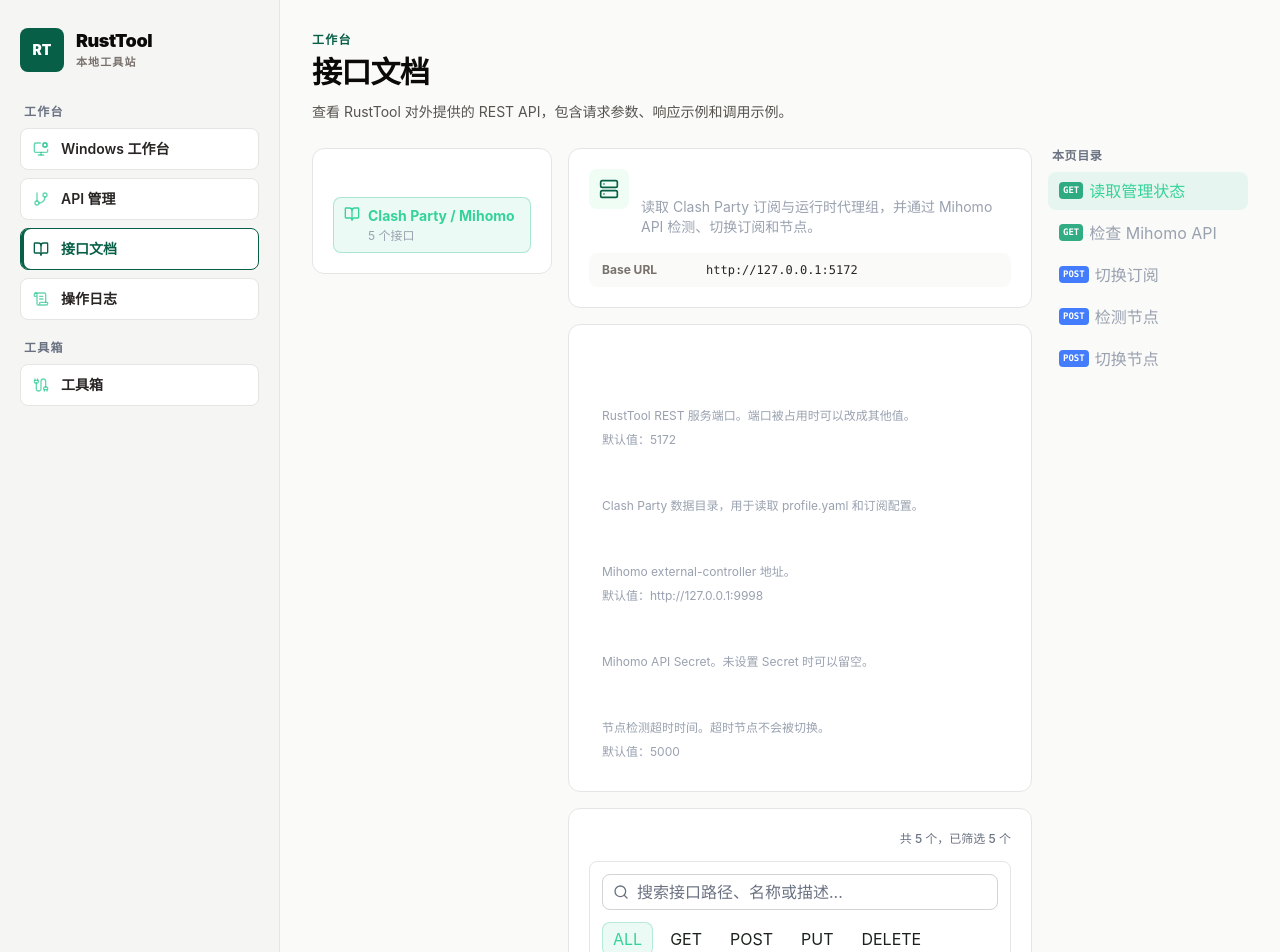
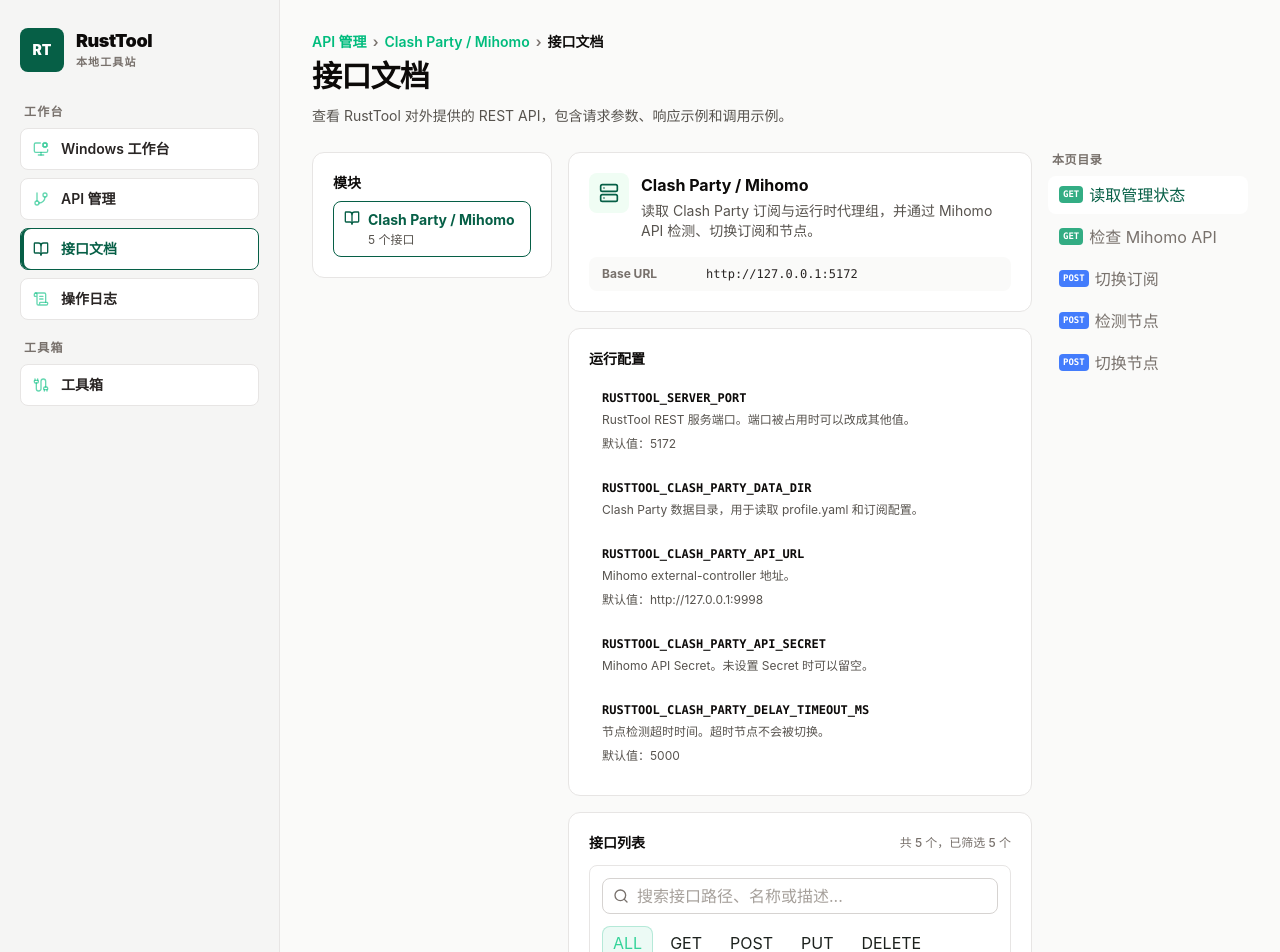
Before and after one commit to liguanjie/rust-tool, a Vue app in the folder frontend/: page /tools/api-docs in a window 1280 px wide. Shown: the top 952 px of the page. Built offline with nearby package versions, Linux system fonts and the light colour scheme.

Commit message:
style: fix double theme text visibility and add api docs breadcrumbs navigation

```diff
--- a/frontend/src/components/ToolShell.vue
+++ b/frontend/src/components/ToolShell.vue
@@ -1,5 +1,6 @@
 <script setup lang="ts">
 import { RouterLink } from 'vue-router'
+import type { RouteLocationRaw } from 'vue-router'
 
 defineProps<{
   title: string
@@ -7,7 +8,7 @@
   eyebrow?: string
   breadcrumbs?: Array<{
     label: string
-    to?: string
+    to?: RouteLocationRaw
     onClick?: () => void
   }>
 }>()
--- a/frontend/src/pages/ApiDocs.vue
+++ b/frontend/src/pages/ApiDocs.vue
@@ -10,6 +10,20 @@
 const copiedKey = ref('')
 
 const selectedModule = computed(() => findApiDocModule(route.query.module))
+
+const breadcrumbs = computed(() => {
+  if (selectedModule.value.id === 'clash-party') {
+    return [
+      { label: 'API 管理', to: { name: 'api-management' } },
+      { label: 'Clash Party / Mihomo', to: { name: 'api-management', query: { api: 'clash-party' } } },
+      { label: '接口文档' },
+    ]
+  }
+  return [
+    { label: 'API 管理', to: { name: 'api-management' } },
+    { label: '接口文档' },
+  ]
+})
 
 // 过滤与搜索状态
 const searchQuery = ref('')
@@ -205,7 +219,12 @@
 </script>
 
 <template>
-  <ToolShell title="接口文档" description="查看 RustTool 对外提供的 REST API，包含请求参数、响应示例和调用示例。" eyebrow="工作台">
+  <ToolShell
+    title="接口文档"
+    description="查看 RustTool 对外提供的 REST API，包含请求参数、响应示例和调用示例。"
+    eyebrow="工作台"
+    :breadcrumbs="breadcrumbs"
+  >
     <section class="api-doc-layout">
       <!-- 左侧模块导航 -->
       <aside class="api-doc-nav">
--- a/frontend/src/styles/base.css
+++ b/frontend/src/styles/base.css
@@ -9,6 +9,7 @@
   /* Light Theme Variables */
   --bg-app: #fafaf9;
   --text-base: #1c211d;
+  --text-muted: #78716c;
   --bg-card: #ffffff;
   --border-card: #e7e5e4;
   --shadow-card: none;
@@ -94,6 +95,7 @@
   /* Dark Glassmorphism Theme Variables */
   --bg-app: #070c14;
   --text-base: #cbd5e1;
+  --text-muted: #94a3b8;
   --bg-card: rgba(15, 23, 42, 0.45);
   --border-card: rgba(255, 255, 255, 0.06);
   --shadow-card: 0 8px 32px 0 rgba(0, 0, 0, 0.35), inset 0 1px 0 0 rgba(255, 255, 255, 0.05);
@@ -324,12 +326,13 @@
   }
 
   .breadcrumb-nav {
-    @apply flex flex-wrap items-center gap-1.5 text-sm font-semibold text-gray-500;
+    color: var(--text-muted);
+    @apply flex flex-wrap items-center gap-1.5 text-sm font-semibold transition-colors duration-300;
   }
 
   .breadcrumb-nav a,
   .breadcrumb-nav button {
-    @apply text-emerald-400 transition hover:text-emerald-300;
+    @apply text-emerald-500 hover:text-emerald-600 dark:text-emerald-400 dark:hover:text-emerald-300 transition-colors duration-200;
   }
 
   .breadcrumb-nav button {
@@ -337,7 +340,8 @@
   }
 
   .breadcrumb-nav span:last-child {
-    @apply text-gray-300;
+    color: var(--text-title);
+    @apply transition-colors duration-300;
   }
 
   .tool-header h2 {
@@ -368,7 +372,8 @@
   }
 
   .field-label {
-    @apply mb-2 block text-sm font-bold text-gray-300 transition-colors duration-300;
+    color: var(--text-title);
+    @apply mb-2 block text-sm font-bold transition-colors duration-300;
   }
 
   .vless-input {
@@ -390,7 +395,8 @@
   }
 
   .field-hint {
-    @apply mt-1.5 block text-xs leading-5 text-gray-500;
+    color: var(--text-muted);
+    @apply mt-1.5 block text-xs leading-5 transition-colors duration-300;
   }
 
   .field-control {
@@ -450,11 +456,13 @@
   }
 
   .template-option strong {
-    @apply font-bold text-white;
+    color: var(--text-title);
+    @apply font-bold transition-colors duration-300;
   }
 
   .template-option small {
-    @apply max-w-[520px] text-xs leading-5 text-gray-400;
+    color: var(--text-muted);
+    @apply max-w-[520px] text-xs leading-5 transition-colors duration-300;
   }
 
   .primary-button {
@@ -490,11 +498,13 @@
   .guide-panel {
     background: rgba(16, 185, 129, 0.03);
     border: 1px solid rgba(16, 185, 129, 0.15);
-    @apply rounded-lg px-3.5 py-3 text-sm text-gray-300;
+    color: var(--text-subtitle);
+    @apply rounded-lg px-3.5 py-3 text-sm transition-colors duration-300;
   }
 
   .guide-panel h3 {
-    @apply m-0 text-base font-bold text-white;
+    color: var(--text-title);
+    @apply m-0 text-base font-bold transition-colors duration-300;
   }
 
   .guide-panel ol {
@@ -502,7 +512,8 @@
   }
 
   .guide-panel p {
-    @apply my-0 text-xs leading-5 text-gray-500;
+    color: var(--text-muted);
+    @apply my-0 text-xs leading-5 transition-colors duration-300;
   }
 
   .guide-links {
@@ -521,11 +532,13 @@
   }
 
   .result-header h3 {
-    @apply m-0 text-base font-bold text-white;
+    color: var(--text-title);
+    @apply m-0 text-base font-bold transition-colors duration-300;
   }
 
   .node-address {
-    @apply mt-1 mb-0 font-mono text-xs text-gray-500;
+    color: var(--text-muted);
+    @apply mt-1 mb-0 font-mono text-xs transition-colors duration-300;
   }
 
   .result-actions {
@@ -595,7 +608,8 @@
   }
 
   .nav-group h2 {
-    @apply mb-2 px-1 text-xs font-bold uppercase tracking-widest text-gray-500;
+    color: var(--text-muted);
+    @apply mb-2 px-1 text-xs font-bold uppercase tracking-widest transition-colors duration-300;
   }
 
   .yaml-output {
@@ -625,12 +639,14 @@
   }
 
   .api-entry-copy strong {
-    @apply truncate text-base font-bold text-white;
+    color: var(--text-title);
+    @apply truncate text-base font-bold transition-colors duration-300;
   }
 
   .api-entry-copy small,
   .api-entry-meta small {
-    @apply text-sm text-gray-400;
+    color: var(--text-subtitle);
+    @apply text-sm transition-colors duration-300;
   }
 
   .api-entry-meta {
@@ -638,7 +654,8 @@
   }
 
   .api-entry-arrow {
-    @apply shrink-0 text-gray-500;
+    color: var(--text-muted);
+    @apply shrink-0 transition-colors duration-300;
   }
 
   .desktop-only-message {
@@ -683,17 +700,20 @@
   .search-field {
     background: var(--bg-input);
     border: 1px solid var(--border-input);
-    @apply flex min-h-10 flex-1 items-center gap-2 rounded-lg px-3 text-gray-500 focus-within:border-emerald-500 focus-within:ring-2 focus-within:ring-emerald-500/10;
+    color: var(--text-muted);
+    @apply flex min-h-10 flex-1 items-center gap-2 rounded-lg px-3 focus-within:border-emerald-500 focus-within:ring-2 focus-within:ring-emerald-500/10 transition-colors duration-300;
   }
 
   .search-field input {
-    @apply min-w-0 flex-1 border-0 bg-transparent py-2 text-sm text-white outline-none placeholder:text-gray-500;
+    color: var(--text-input-color);
+    @apply min-w-0 flex-1 border-0 bg-transparent py-2 text-sm outline-none placeholder:text-stone-400 dark:placeholder:text-gray-500 transition-colors duration-300;
   }
 
   .log-count {
-    background: rgba(255, 255, 255, 0.04);
-    border: 1px solid rgba(255, 255, 255, 0.06);
-    @apply shrink-0 rounded-full px-3 py-1.5 font-mono text-xs font-bold text-gray-400;
+    background: var(--bg-pill-muted);
+    border: 1px solid var(--border-pill-muted);
+    color: var(--text-pill-muted);
+    @apply shrink-0 rounded-full px-3 py-1.5 font-mono text-xs font-bold transition-all duration-300;
   }
 
   .pagination-bar {
@@ -701,7 +721,8 @@
   }
 
   .pagination-summary {
-    @apply min-w-[88px] text-center font-mono text-xs font-bold text-gray-500;
+    color: var(--text-muted);
+    @apply min-w-[88px] text-center font-mono text-xs font-bold transition-colors duration-300;
   }
 
   .service-title {
@@ -711,12 +732,14 @@
   .service-title h3,
   .operation-log-panel h3,
   .drawer-header h3 {
-    @apply m-0 text-base font-bold text-white;
+    color: var(--text-title);
+    @apply m-0 text-base font-bold transition-colors duration-300;
   }
 
   .service-title p,
   .drawer-header p {
-    @apply mt-1 mb-0 text-sm leading-5 text-gray-400;
+    color: var(--text-subtitle);
+    @apply mt-1 mb-0 text-sm leading-5 transition-colors duration-300;
   }
 
   .service-icon {
@@ -805,7 +828,8 @@
 
   .service-note,
   .empty-state {
-    @apply mt-3 mb-0 text-xs leading-5 text-gray-500;
+    color: var(--text-muted);
+    @apply mt-3 mb-0 text-xs leading-5 transition-colors duration-300;
   }
 
   .manager-status-note {
@@ -843,11 +867,13 @@
   }
 
   .manager-block-header h4 {
-    @apply m-0 text-sm font-bold text-white;
+    color: var(--text-title);
+    @apply m-0 text-sm font-bold transition-colors duration-300;
   }
 
   .manager-block-header span {
-    @apply text-xs font-bold text-gray-500;
+    color: var(--text-muted);
+    @apply text-xs font-bold transition-colors duration-300;
   }
 
   .smart-select {
@@ -872,39 +898,46 @@
 
   .smart-select-value strong,
   .smart-select-option-copy strong {
-    @apply truncate text-sm font-semibold text-white;
+    color: var(--text-title);
+    @apply truncate text-sm font-semibold transition-colors duration-300;
   }
 
   .smart-select-value small,
   .smart-select-option-copy small {
-    @apply truncate text-xs text-gray-400;
+    color: var(--text-subtitle);
+    @apply truncate text-xs transition-colors duration-300;
   }
 
   .smart-select-badge {
-    background: rgba(255, 255, 255, 0.05);
-    border: 1px solid rgba(255, 255, 255, 0.05);
-    @apply shrink-0 rounded-md px-2 py-1 text-xs font-bold text-gray-400;
+    background: var(--bg-pill-muted);
+    border: 1px solid var(--border-pill-muted);
+    color: var(--text-pill-muted);
+    @apply shrink-0 rounded-md px-2 py-1 text-xs font-bold transition-all duration-300;
   }
 
   .smart-select-chevron {
-    @apply shrink-0 text-gray-500;
+    color: var(--text-muted);
+    @apply shrink-0 transition-colors duration-300;
   }
 
   .smart-select-menu {
-    background: rgba(15, 23, 42, 0.95);
+    background: var(--bg-theme-popover);
+    border: 1px solid var(--border-theme-popover);
+    box-shadow: var(--shadow-theme-popover);
     backdrop-filter: blur(16px);
-    border: 1px solid rgba(255, 255, 255, 0.08);
-    @apply absolute z-30 mt-1.5 grid max-h-[320px] w-full overflow-hidden rounded-lg p-2 shadow-2xl shadow-black/60;
+    @apply absolute z-30 mt-1.5 grid max-h-[320px] w-full overflow-hidden rounded-lg p-2 transition-all duration-300;
   }
 
   .smart-select-search {
-    background: rgba(0, 0, 0, 0.3);
-    border: 1px solid rgba(255, 255, 255, 0.06);
-    @apply flex h-10 items-center gap-2 rounded-lg px-2.5 text-gray-500;
+    background: var(--bg-input);
+    border: 1px solid var(--border-input);
+    color: var(--text-muted);
+    @apply flex h-10 items-center gap-2 rounded-lg px-2.5 transition-all duration-300;
   }
 
   .smart-select-search input {
-    @apply min-w-0 flex-1 border-0 bg-transparent text-sm text-white outline-none placeholder:text-gray-500;
+    color: var(--text-input-color);
+    @apply min-w-0 flex-1 border-0 bg-transparent text-sm outline-none placeholder:text-stone-400 dark:placeholder:text-gray-500 transition-colors duration-300;
   }
 
   .smart-select-options {
@@ -912,7 +945,13 @@
   }
 
   .smart-select-option {
-    @apply flex min-h-11 w-full items-center gap-2 rounded-lg px-2.5 py-2 text-left transition hover:bg-emerald-500/10 hover:text-emerald-300;
+    color: var(--text-theme-popover-item);
+    @apply flex min-h-11 w-full items-center gap-2 rounded-lg px-2.5 py-2 text-left transition duration-150;
+  }
+
+  .smart-select-option:hover {
+    background: var(--bg-theme-popover-item-hover);
+    color: var(--text-title);
   }
 
   .smart-select-option--disabled {
@@ -924,20 +963,22 @@
   }
 
   .smart-select-option--selected {
-    background: rgba(16, 185, 129, 0.08);
-    color: #34d399;
+    background: var(--bg-sidebar-active);
+    color: var(--text-sidebar-active);
   }
 
   .smart-select-option--active .smart-select-option-copy strong {
-    @apply text-emerald-400;
+    color: var(--text-sidebar-active);
   }
 
   .smart-select-check {
-    @apply shrink-0 text-emerald-400;
+    color: var(--text-sidebar-active);
+    @apply shrink-0;
   }
 
   .smart-select-empty {
-    @apply m-0 px-2 py-5 text-center text-sm text-gray-500;
+    color: var(--text-muted);
+    @apply m-0 px-2 py-5 text-center text-sm transition-colors duration-300;
   }
 
   .api-doc-layout {
@@ -960,19 +1001,27 @@
 
   .api-doc-nav h3,
   .api-doc-section h3 {
-    @apply m-0 text-sm font-bold text-white;
+    color: var(--text-title);
+    @apply m-0 text-sm font-bold transition-colors duration-300;
   }
 
   .api-doc-nav-item {
-    background: rgba(255, 255, 255, 0.01);
-    border: 1px solid rgba(255, 255, 255, 0.03);
-    @apply flex w-full items-start gap-2 rounded-lg px-2.5 py-2 text-left text-gray-300 transition hover:border-emerald-500/30 hover:bg-emerald-500/5;
+    background: var(--bg-sidebar-item);
+    border: 1px solid var(--border-sidebar-item);
+    color: var(--text-sidebar-item);
+    @apply flex w-full items-start gap-2 rounded-lg px-2.5 py-2 text-left text-sm font-semibold transition-all duration-200;
+  }
+
+  .api-doc-nav-item:hover {
+    border-color: var(--hover-border-card);
+    background: var(--hover-bg-btn-sec);
+    color: var(--hover-text-btn-sec);
   }
 
   .api-doc-nav-item--active {
-    background: rgba(16, 185, 129, 0.08) !important;
-    border-color: rgba(16, 185, 129, 0.3) !important;
-    color: #34d399 !important;
+    background: var(--bg-sidebar-active) !important;
+    border-color: var(--border-sidebar-active) !important;
+    color: var(--text-sidebar-active) !important;
   }
 
   .api-doc-nav-item span {
@@ -984,7 +1033,8 @@
   }
 
   .api-doc-nav-item small {
-    @apply text-xs text-gray-400;
+    color: var(--text-subtitle);
+    @apply text-xs transition-colors duration-300;
   }
 
   .api-doc-content {
@@ -1006,12 +1056,14 @@
   }
 
   .api-env-item strong {
-    @apply font-mono text-xs text-white;
+    color: var(--text-title);
+    @apply font-mono text-xs transition-colors duration-300;
   }
 
   .api-env-item span,
   .api-env-item small {
-    @apply text-xs leading-5 text-gray-400;
+    color: var(--text-subtitle);
+    @apply text-xs leading-5 transition-colors duration-300;
   }
 
   .api-endpoint-card {
@@ -1055,11 +1107,13 @@
   }
 
   .api-endpoint-card h4 {
-    @apply mt-2.5 mb-0 text-base font-bold text-white;
+    color: var(--text-title);
+    @apply mt-2.5 mb-0 text-base font-bold transition-colors duration-300;
   }
 
   .api-endpoint-card p:not(.api-endpoint-title) {
-    @apply mt-1 mb-0 text-sm leading-6 text-gray-400;
+    color: var(--text-subtitle);
+    @apply mt-1 mb-0 text-sm leading-6 transition-colors duration-300;
   }
 
   .api-example-grid {
@@ -1082,7 +1136,8 @@
   }
 
   .api-example-header strong {
-    @apply text-xs font-bold text-gray-400;
+    color: var(--text-muted);
+    @apply text-xs font-bold transition-colors duration-300;
   }
 
   .api-example-header button {
@@ -1094,7 +1149,8 @@
   }
 
   .api-notes {
-    @apply mt-3 mb-0 grid gap-1 pl-5 text-xs leading-5 text-gray-400;
+    color: var(--text-muted);
+    @apply mt-3 mb-0 grid gap-1 pl-5 text-xs leading-5 transition-colors duration-300;
   }
 
   .compact-facts {
@@ -1112,14 +1168,16 @@
   }
 
   .task-log-item strong {
-    @apply text-sm text-white;
+    color: var(--text-title);
+    @apply text-sm transition-colors duration-300;
   }
 
   .task-log-item p {
     display: -webkit-box;
     -webkit-line-clamp: 2;
     -webkit-box-orient: vertical;
-    @apply mt-1 mb-0 max-w-[860px] overflow-hidden text-xs leading-5 text-gray-400;
+    color: var(--text-subtitle);
+    @apply mt-1 mb-0 max-w-[860px] overflow-hidden text-xs leading-5 transition-colors duration-300;
   }
 
   .operation-log-item {
@@ -1134,7 +1192,8 @@
     display: -webkit-box;
     -webkit-line-clamp: 2;
     -webkit-box-orient: vertical;
-    @apply mt-1 max-w-[920px] overflow-hidden font-mono text-xs leading-5 text-gray-500;
+    color: var(--text-muted);
+    @apply mt-1 max-w-[920px] overflow-hidden font-mono text-xs leading-5 transition-colors duration-300;
   }
 
   .drawer-backdrop {
@@ -1199,11 +1258,13 @@
   }
 
   .confirm-header h3 {
-    @apply m-0 text-base font-bold text-white;
+    color: var(--text-title);
+    @apply m-0 text-base font-bold transition-colors duration-300;
   }
 
   .confirm-header p {
-    @apply mt-1 mb-0 text-sm leading-6 text-gray-300;
+    color: var(--text-subtitle);
+    @apply mt-1 mb-0 text-sm leading-6 transition-colors duration-300;
   }
 
   .confirm-warning {
@@ -1228,11 +1289,13 @@
   .api-doc-search {
     background: var(--bg-input);
     border: 1px solid var(--border-input);
-    @apply flex min-h-9 flex-1 min-w-[200px] items-center gap-2 rounded-lg px-2.5 text-gray-500 focus-within:border-emerald-500 focus-within:ring-2 focus-within:ring-emerald-500/10;
+    color: var(--text-muted);
+    @apply flex min-h-9 flex-1 min-w-[200px] items-center gap-2 rounded-lg px-2.5 focus-within:border-emerald-500 focus-within:ring-2 focus-within:ring-emerald-500/10 transition-colors duration-300;
   }
 
   .api-doc-search input {
-    @apply min-w-0 flex-1 border-0 bg-transparent py-1 text-sm text-white outline-none placeholder:text-gray-500;
+    color: var(--text-input-color);
+    @apply min-w-0 flex-1 border-0 bg-transparent py-1 text-sm outline-none placeholder:text-stone-400 dark:placeholder:text-gray-500 transition-colors duration-300;
   }
 
   .api-doc-filters {
@@ -1253,7 +1316,8 @@
   }
 
   .api-filter-count {
-    @apply text-xs text-gray-500 font-medium;
+    color: var(--text-muted);
+    @apply text-xs font-medium transition-colors duration-300;
   }
 
   /* API Doc TOC Navigation (Right Column) */
@@ -1262,7 +1326,8 @@
   }
 
   .api-doc-toc h3 {
-    @apply m-0 px-1 text-xs font-bold uppercase tracking-wider text-gray-500;
+    color: var(--text-muted);
+    @apply m-0 px-1 text-xs font-bold uppercase tracking-wider transition-colors duration-300;
   }
 
   .api-doc-toc-list {
@@ -1270,13 +1335,19 @@
   }
 
   .api-doc-toc-item {
-    @apply flex w-full items-center gap-1.5 rounded-lg border border-transparent px-2.5 py-1.5 text-left text-xs font-medium text-gray-400 transition hover:bg-white/5;
+    color: var(--text-muted);
+    @apply flex w-full items-center gap-1.5 rounded-lg border border-transparent px-2.5 py-1.5 text-left text-xs font-medium transition duration-150;
+  }
+
+  .api-doc-toc-item:hover {
+    background: var(--bg-theme-popover-item-hover);
+    color: var(--text-title);
   }
 
   .api-doc-toc-item--active {
-    background: rgba(16, 185, 129, 0.08) !important;
+    background: var(--bg-sidebar-active) !important;
+    color: var(--text-sidebar-active) !important;
     font-weight: 600;
-    color: #34d399 !important;
   }
 
   .api-doc-toc-badge {
@@ -1332,7 +1403,8 @@
   }
 
   .api-test-body-label {
-    @apply block text-xs font-bold text-gray-400 mb-1.5;
+    color: var(--text-muted);
+    @apply block text-xs font-bold mb-1.5 transition-colors duration-300;
   }
 
   .api-test-textarea {
```
